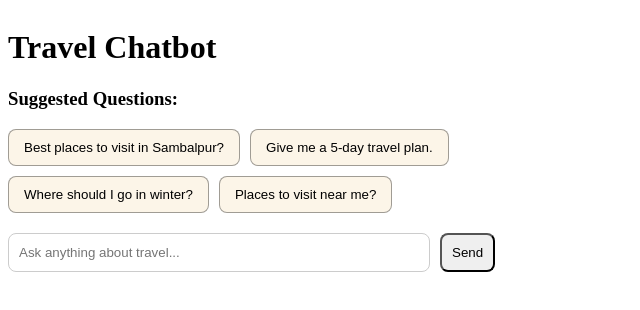
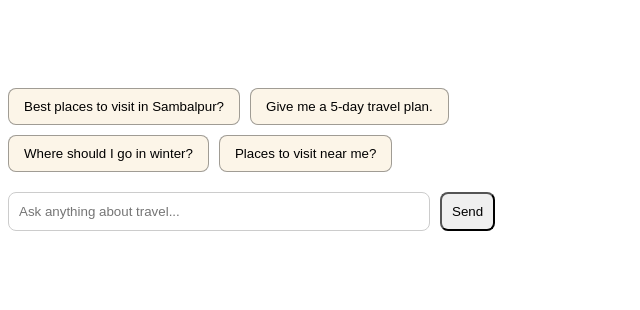
Before and after one commit to Himanshu0-7/travel-chatbot, a Next.js app: page /chat in a window 1280 px wide. Shown: the top 310 px of the page, without its empty margins (0-640 px from the left). Built offline with nearby package versions, Linux system fonts and the light colour scheme.

Commit message:
css change

```diff
--- a/src/app/chat/page.js
+++ b/src/app/chat/page.js
@@ -80,12 +80,10 @@ export default function ChatPage() {
   }
 
   return (
-    <div style={{ width: "100%", maxWidth: "500px",overflowX: "hidden" }}>
-      <h1>Travel Chatbot</h1>
-
+    <div style={{ width: "100%", maxWidth: "500px",overflowX: "hidden",color:"white" }}>
+      <h1>Ai Assistant</h1>
       {/* Suggested buttons */}
       <div style={{ marginBottom: 20 }}>
-        <h3>Suggested Questions:</h3>
         <div style={{ display: "flex", flexWrap: "wrap", gap: "10px" }}>
           {suggested.map((q, i) => (
             <button
```
